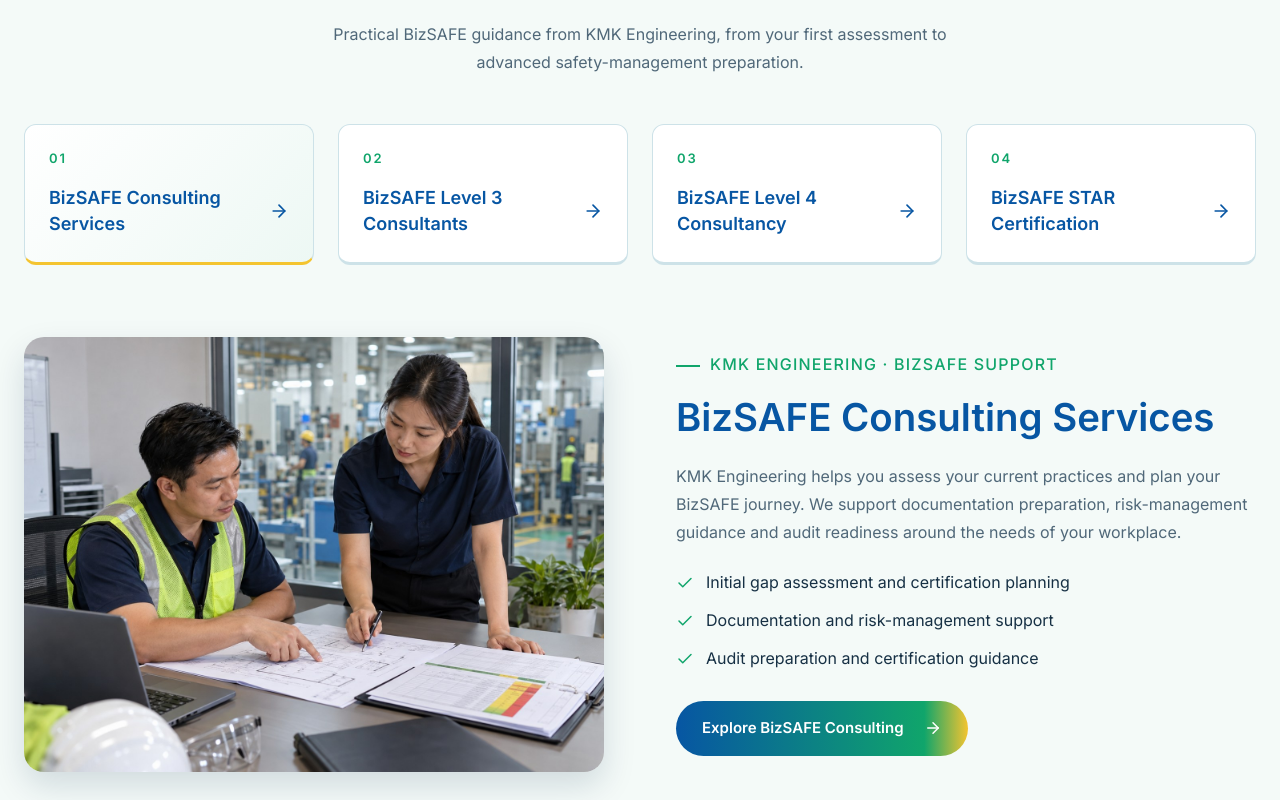
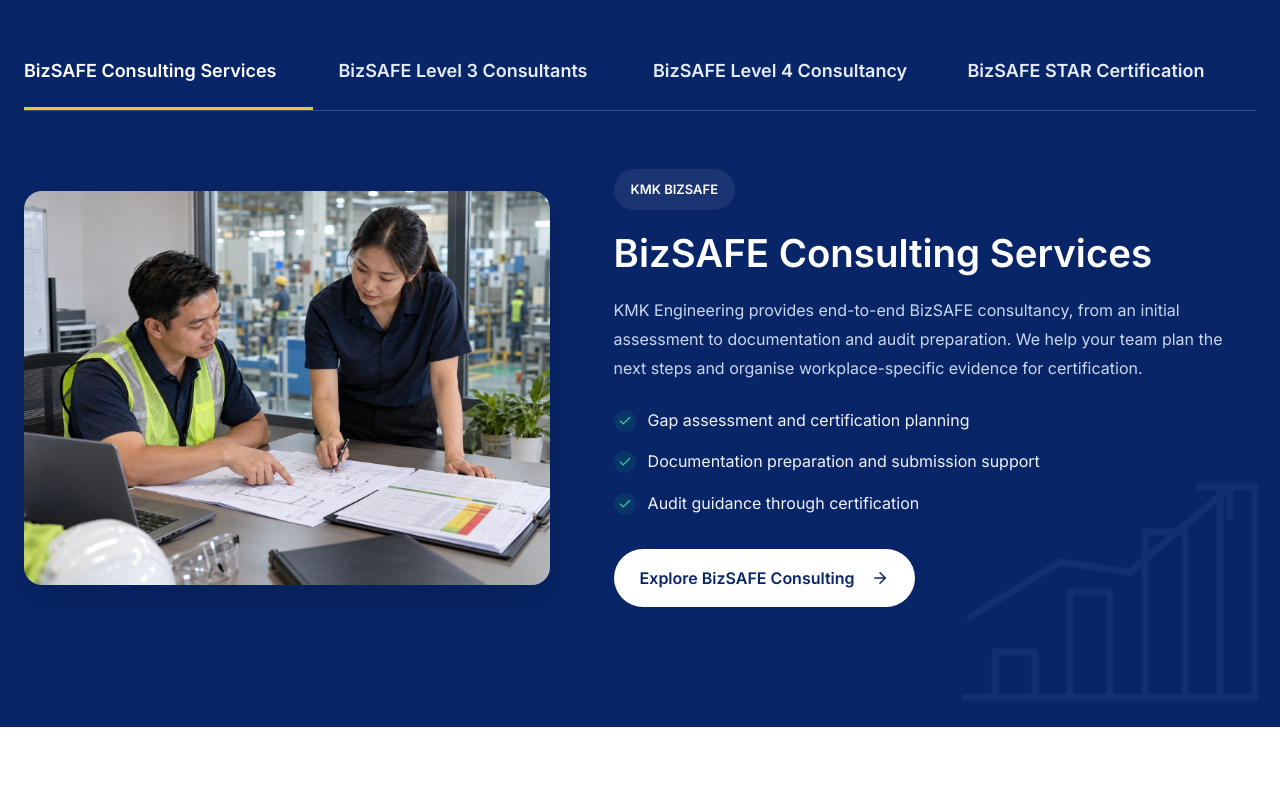
Before and after one commit to udhayas400-oss/KMK-, a React (Vite) app in the folder KMK-Engineering-Website/: page / in a window 1280 px wide. Shown: the part 2100-2900 px from the top of the page. Built offline with nearby package versions, Linux system fonts and the light colour scheme.

Commit message:
our servie update

```diff
--- a/KMK-Engineering-Website/src/components/site/OurServicesOverview.tsx
+++ b/KMK-Engineering-Website/src/components/site/OurServicesOverview.tsx
@@ -1,83 +1,93 @@
-import { useState } from 'react';
-import { motion, useReducedMotion } from 'framer-motion';
-import { ArrowRight, Check } from 'lucide-react';
-import { ButtonLabel } from './ButtonLabel';
+import { useEffect, useRef, useState, type KeyboardEvent } from 'react';
+import { AnimatePresence, motion, useReducedMotion } from 'framer-motion';
+import { ArrowRight, Check, Sparkles } from 'lucide-react';
 import './our-services.css';
 
 const services = [
   {
-    id: 'consulting', href: '/bizsafe', title: 'BizSAFE Consulting Services',
+    id: 'consulting', href: '/bizsafe', title: 'BizSAFE Consulting Services', badge: 'KMK BIZSAFE',
     image: '/service-photos/home-bizsafe-consulting.jpg',
     alt: 'Safety consultant reviewing workplace risk documentation with an operations manager',
-    description: 'KMK Engineering helps you assess your current practices and plan your BizSAFE journey. We support documentation preparation, risk-management guidance and audit readiness around the needs of your workplace.',
-    points: ['Initial gap assessment and certification planning', 'Documentation and risk-management support', 'Audit preparation and certification guidance'],
+    description: 'KMK Engineering provides end-to-end BizSAFE consultancy, from an initial assessment to documentation and audit preparation. We help your team plan the next steps and organise workplace-specific evidence for certification.',
+    points: ['Gap assessment and certification planning', 'Documentation preparation and submission support', 'Audit guidance through certification'],
     cta: 'Explore BizSAFE Consulting',
   },
   {
-    id: 'level3', href: '/bizsafe-level-3', title: 'BizSAFE Level 3 Consultants',
+    id: 'level3', href: '/bizsafe-level-3', title: 'BizSAFE Level 3 Consultants', badge: 'BIZSAFE LEVEL 3',
     image: '/service-photos/home-bizsafe-level3.jpg',
     alt: 'Safety inspector and technician assessing machinery risks on a factory floor',
-    description: 'Prepare for Level 3 with practical Risk Management Plan guidance, hazard identification and Risk Assessment support. KMK helps your team organise workplace safety documentation and prepare evidence for the independent audit.',
-    points: ['Risk Management Plan and Risk Assessment preparation', 'Hazard identification and workplace documentation', 'Audit-readiness checks and evidence organisation'],
-    cta: 'Learn More About Level 3',
+    description: 'Prepare your Risk Management Plan with practical risk-assessment and hazard-identification guidance. KMK helps your team organise safety documentation, review risk controls and prepare evidence for the independent audit.',
+    points: ['Risk assessment and hazard identification', 'Risk Management Plan and workplace documentation', 'Audit preparation and readiness review'],
+    cta: 'Explore BizSAFE Level 3',
   },
   {
-    id: 'level4', href: '/bizsafe-level-4', title: 'BizSAFE Level 4 Consultancy',
+    id: 'level4', href: '/bizsafe-level-4', title: 'BizSAFE Level 4 Consultancy', badge: 'BIZSAFE LEVEL 4',
     image: '/service-photos/home-bizsafe-level4.jpg',
     alt: 'Supervisors reviewing safety management procedures and implementation documents',
-    description: 'Build a Workplace Safety & Health Management System that supports your operations. KMK guides safety-management documentation, internal preparation and staff implementation so your team can work towards Level 4 audit readiness.',
-    points: ['Workplace Safety & Health Management System preparation', 'Safety procedures and staff implementation support', 'Internal readiness reviews and audit preparation'],
-    cta: 'Get Started with Level 4',
+    description: 'Develop a Workplace Safety & Health Management System suited to your operations. KMK supports safety documentation, implementation guidance and internal preparation so your team can work towards Level 4 audit readiness.',
+    points: ['WSH management-system and safety documentation', 'Staff implementation guidance and internal preparation', 'Audit-readiness checks and evidence organisation'],
+    cta: 'Explore BizSAFE Level 4',
   },
   {
-    id: 'star', href: '/bizsafe-star', title: 'BizSAFE STAR Certification Support',
-    choice: 'BizSAFE STAR Certification',
+    id: 'star', href: '/bizsafe-star', title: 'BizSAFE STAR Certification', badge: 'BIZSAFE STAR',
     image: '/service-photos/home-bizsafe-star.jpg',
     alt: 'Auditor and senior manager reviewing advanced safety compliance evidence',
-    description: 'Strengthen your safety-management system as you prepare for BizSAFE STAR. KMK supports ISO 45001 alignment where applicable, internal audit preparation, certification readiness and ongoing compliance planning.',
-    points: ['Advanced safety-management and ISO 45001 alignment', 'Internal audit and STAR certification preparation', 'Ongoing compliance and improvement planning'],
-    cta: 'Achieve BizSAFE STAR',
+    description: 'Strengthen advanced workplace safety management as you prepare for BizSAFE STAR. KMK supports certification preparation, internal audits and ISO 45001 alignment where relevant, with a focus on practical continual improvement.',
+    points: ['Advanced safety-management and ISO 45001 alignment', 'Internal audit support and certification preparation', 'Ongoing compliance and improvement planning'],
+    cta: 'Explore BizSAFE STAR',
   },
 ];
 
 export function OurServicesOverview() {
-  const [active, setActive] = useState('consulting');
+  const [activeService, setActiveService] = useState(0);
+  const tabs = useRef<(HTMLButtonElement | null)[]>([]);
   const reduced = useReducedMotion();
-  const entrance = (direction: number) => ({
-    hidden: { opacity: reduced ? 1 : 0, x: reduced ? 0 : direction * 50 },
-    visible: { opacity: 1, x: 0, transition: { duration: reduced ? 0 : .8, ease: [.22, 1, .36, 1] as const, staggerChildren: reduced ? 0 : .09 } },
-  });
-  const child = {
-    hidden: { opacity: reduced ? 1 : 0, y: reduced ? 0 : 18 },
-    visible: { opacity: 1, y: 0, transition: { duration: reduced ? 0 : .7, ease: [.22, 1, .36, 1] as const } },
+  const service = services[activeService];
+  useEffect(() => {
+    // Preload the four existing photographs to avoid a blank image on tab changes.
+    services.forEach(item => { const image = new Image(); image.src = item.image; });
+  }, []);
+  const select = (index: number) => {
+    setActiveService(index);
+    tabs.current[index]?.scrollIntoView({ block: 'nearest', inline: 'nearest', behavior: 'instant' });
   };
+  const keyboard = (event: KeyboardEvent<HTMLButtonElement>, index: number) => {
+    let next: number;
+    if (event.key === 'ArrowRight') next = (index + 1) % services.length;
+    else if (event.key === 'ArrowLeft') next = (index + services.length - 1) % services.length;
+    else if (event.key === 'Home') next = 0;
+    else if (event.key === 'End') next = services.length - 1;
+    else return;
+    event.preventDefault(); select(next); tabs.current[next]?.focus();
+  };
+  const transition = { duration: reduced ? 0 : .35, ease: [.22, 1, .36, 1] as const };
   return <section id="services" className="section kmk-services-overview" aria-labelledby="services-overview-title">
+    <svg className="kmk-services-growth" viewBox="0 0 340 260" fill="none" aria-hidden="true" focusable="false">
+      <path d="M25 230h290M55 230v-45h40v45M130 230V125h40v105M205 230V65h40v165M280 230V20h35v210M30 150l90-55 70 10 100-85m-30 0h30v30" stroke="currentColor" strokeWidth="7" strokeLinecap="round" strokeLinejoin="round" />
+    </svg>
     <div className="container">
       <div className="kmk-services-heading">
-        <span className="eyebrow">OUR SERVICES</span>
-        <h2 id="services-overview-title">Professional safety, certification and compliance support for your business</h2>
-        <p>Practical BizSAFE guidance from KMK Engineering, from your first assessment to advanced safety-management preparation.</p>
+        <span className="kmk-services-label"><Sparkles size={18} aria-hidden="true" />OUR SERVICES</span>
+        <h2 id="services-overview-title">Providing Professional<br /><span>BizSAFE Services</span> for Your Business</h2>
       </div>
-      <nav className="kmk-service-choices" aria-label="Explore BizSAFE services">
-        {services.map((service, index) => <a key={service.id} href={service.href} className={active === service.id ? 'is-active' : ''}>
-          <span className="kmk-choice-number">0{index + 1}</span>
-          <span>{service.choice || service.title}</span>
-          <ArrowRight size={20} aria-hidden="true" />
-        </a>)}
-      </nav>
-      <div className="kmk-service-previews">
-        {services.map((service, index) => <article className={'kmk-service-preview' + (index % 2 ? ' is-reversed' : '')} key={service.id} aria-labelledby={'home-service-' + service.id}>
-          <motion.div className="kmk-preview-image" variants={entrance(index % 2 ? 1 : -1)} initial="hidden" whileInView="visible" viewport={{ once: true, amount: .12 }}>
-            <img src={service.image} alt={service.alt} width="1200" height="900" loading="lazy" />
+      <div className="kmk-service-tabs" role="tablist" aria-label="BizSAFE services">
+        {services.map((item, index) => <button key={item.id} ref={element => { tabs.current[index] = element; }} id={'service-tab-' + item.id} type="button" role="tab" aria-selected={activeService === index} aria-controls="home-service-panel" tabIndex={activeService === index ? 0 : -1} onClick={() => select(index)} onKeyDown={event => keyboard(event, index)}>{item.title}</button>)}
+      </div>
+      <div id="home-service-panel" className="kmk-service-panel" role="tabpanel" aria-labelledby={'service-tab-' + service.id} tabIndex={0}>
+        <AnimatePresence mode="wait" initial={false}>
+          <motion.div className="kmk-service-active" key={service.id} initial={{ opacity: 0, y: reduced ? 0 : 12 }} animate={{ opacity: 1, y: 0 }} exit={{ opacity: 0, y: reduced ? 0 : 8 }} transition={transition}>
+            <motion.div className="kmk-preview-image" initial={{ opacity: 0, x: reduced ? 0 : -15 }} animate={{ opacity: 1, x: 0 }} transition={transition}>
+              <img src={service.image} alt={service.alt} width="1200" height="900" />
+            </motion.div>
+            <div className="kmk-preview-copy">
+              <span className="kmk-service-badge">{service.badge}</span>
+              <h3>{service.title}</h3>
+              <p>{service.description}</p>
+              <ul className="kmk-service-points">{service.points.map(point => <li key={point}><span className="kmk-service-check"><Check size={14} aria-hidden="true" /></span><span>{point}</span></li>)}</ul>
+              <a className="kmk-service-cta" href={service.href}>{service.cta}<ArrowRight size={18} aria-hidden="true" /></a>
+            </div>
           </motion.div>
-          <motion.div className="kmk-preview-copy" variants={entrance(index % 2 ? -1 : 1)} initial="hidden" whileInView="visible" viewport={{ once: true, amount: .12 }} onViewportEnter={() => setActive(service.id)}>
-            <motion.span className="eyebrow" variants={child}>KMK Engineering · BizSAFE Support</motion.span>
-            <motion.h3 id={'home-service-' + service.id} variants={child}>{service.title}</motion.h3>
-            <motion.p variants={child}>{service.description}</motion.p>
-            <ul className="check-list">{service.points.map(point => <motion.li variants={child} key={point}><Check size={18} aria-hidden="true" /><span>{point}</span></motion.li>)}</ul>
-            <motion.div variants={child}><a className="button-primary" href={service.href}><ButtonLabel>{service.cta}</ButtonLabel><ArrowRight size={18} aria-hidden="true" /></a></motion.div>
-          </motion.div>
-        </article>)}
+        </AnimatePresence>
       </div>
     </div>
   </section>;
--- a/KMK-Engineering-Website/src/components/site/our-services.css
+++ b/KMK-Engineering-Website/src/components/site/our-services.css
@@ -1,24 +1,32 @@
-.kmk-services-overview{background:var(--surface-soft);overflow:clip}
-.kmk-services-heading{text-align:center;max-width:820px;margin:0 auto 48px}
-.kmk-services-heading p{max-width:650px;margin:22px auto 0}
-.kmk-service-choices{display:grid;grid-template-columns:repeat(4,minmax(0,1fr));gap:24px;margin-bottom:72px}
-.kmk-service-choices a{position:relative;display:grid;grid-template-columns:1fr auto;align-items:center;gap:18px;padding:24px;border:1px solid var(--line);border-bottom:3px solid var(--line);border-radius:12px;background:white;color:var(--blue-dark);font-size:18px;font-weight:600;line-height:1.45;transition:transform .25s,box-shadow .25s,border-color .25s,color .25s}
-.kmk-choice-number{grid-column:1/-1;font-size:13px;letter-spacing:2px;color:var(--green)}
-.kmk-service-choices a.is-active{border-bottom-color:var(--gold);background:linear-gradient(135deg,#fff,#edf8f4)}
-.kmk-service-choices a:hover,.kmk-service-choices a:focus-visible{transform:translateY(-4px);box-shadow:0 12px 26px #0756a318;border-color:var(--green);border-bottom-color:var(--gold);color:var(--green)}
-.kmk-service-preview{display:grid;grid-template-columns:minmax(0,1fr) minmax(0,1fr);align-items:center;gap:72px}
-.kmk-service-preview+.kmk-service-preview{margin-top:80px;padding-top:80px;border-top:1px solid var(--line)}
+.kmk-services-overview{position:relative;background:#082567;color:#fff;overflow:clip}
+.kmk-services-overview>.container{position:relative;z-index:1}
+.kmk-services-heading{text-align:center;max-width:900px;margin:0 auto 54px}
+.kmk-services-label{display:inline-flex;align-items:center;gap:12px;color:var(--gold);font-weight:600;font-size:14px;letter-spacing:1px}
+.kmk-services-heading h2{color:#fff;margin-top:24px;line-height:1.2;font-size:clamp(32px,3.3vw,48px)}
+.kmk-services-heading h2 span{color:var(--gold)}
+.kmk-service-tabs{display:grid;grid-template-columns:repeat(4,minmax(0,1fr));gap:26px;border-bottom:1px solid #ffffff30;margin-bottom:58px}
+.kmk-service-tabs button{position:relative;border:0;border-bottom:3px solid transparent;background:transparent;color:#e6ecfb;text-align:left;padding:0 0 23px;font-size:18px;font-weight:600;line-height:1.45;cursor:pointer;transition:color .2s,border-color .2s}
+.kmk-service-tabs button[aria-selected=true]{color:#fff;border-bottom-color:var(--gold)}
+.kmk-service-tabs button:hover{color:var(--gold)}
+.kmk-service-tabs button:focus-visible{outline:2px solid var(--gold);outline-offset:4px}
+.kmk-service-panel{outline-offset:8px}
+.kmk-service-active{display:grid;grid-template-columns:minmax(0,.9fr) minmax(0,1.1fr);align-items:center;gap:64px}
 .kmk-preview-image,.kmk-preview-copy{min-width:0}
 .kmk-preview-image{aspect-ratio:4/3}
-.kmk-preview-image img{width:100%;height:100%;object-fit:cover;border-radius:20px;box-shadow:0 14px 32px #062c4a25}
-.kmk-service-preview.is-reversed .kmk-preview-image{grid-column:2;grid-row:1}
-.kmk-service-preview.is-reversed .kmk-preview-copy{grid-column:1;grid-row:1}
-.kmk-preview-copy h3{font-size:clamp(28px,3vw,42px);line-height:1.2;color:var(--blue-dark);margin:18px 0 22px}
-.kmk-preview-copy .check-list{margin:24px 0 30px}
-.kmk-preview-copy .check-list svg{flex-shrink:0}
-.kmk-preview-copy .button-primary{max-width:100%;white-space:normal}
-@media(max-width:1199px){.kmk-service-choices{gap:18px}.kmk-service-choices a{padding:20px;font-size:16px}.kmk-service-preview{gap:40px}}
-@media(max-width:991px){.kmk-service-choices{grid-template-columns:repeat(2,minmax(0,1fr));margin-bottom:55px}.kmk-service-preview{grid-template-columns:minmax(0,1fr);gap:32px}.kmk-service-preview.is-reversed .kmk-preview-image,.kmk-service-preview.is-reversed .kmk-preview-copy{grid-column:auto;grid-row:auto}.kmk-preview-image{width:100%;max-width:680px;margin:auto}.kmk-service-preview+.kmk-service-preview{padding-top:55px;margin-top:55px}}
-@media(max-width:767px){.kmk-services-heading{margin-bottom:32px}.kmk-service-choices{gap:14px}.kmk-service-choices a{padding:18px;font-size:15px}.kmk-preview-copy h3{font-size:30px}.kmk-preview-copy .button-primary{gap:12px}}
-@media(max-width:375px){.kmk-service-choices{grid-template-columns:minmax(0,1fr)}}
-@media(prefers-reduced-motion:reduce){.kmk-service-choices a{transition:none}.kmk-service-choices a:hover{transform:none}}
+.kmk-preview-image img{width:100%;height:100%;object-fit:cover;border-radius:18px;box-shadow:0 14px 32px #00000020}
+.kmk-service-badge{display:inline-block;border-radius:30px;background:#ffffff12;color:#fff;padding:10px 17px;font-size:13px;font-weight:600}
+.kmk-preview-copy h3{color:#fff;font-size:clamp(28px,3vw,40px);line-height:1.2;margin:20px 0}
+.kmk-preview-copy p{color:#c9d8ef;line-height:1.8;margin:0}
+.kmk-service-points{list-style:none;padding:0;display:grid;gap:16px;margin:25px 0 32px}
+.kmk-service-points li{display:flex;align-items:flex-start;gap:12px;color:#f0f4fc;line-height:1.6}
+.kmk-service-check{display:grid;place-items:center;flex-shrink:0;width:22px;height:22px;border-radius:50%;color:#31d6a1;background:#0ca37424;margin-top:2px}
+.kmk-service-cta{display:inline-flex;align-items:center;justify-content:center;gap:16px;border-radius:40px;background:#fff;color:#082567;padding:17px 26px;font-weight:600;max-width:100%;line-height:1.5;transition:transform .25s,box-shadow .25s}
+.kmk-service-cta svg{flex-shrink:0;transition:transform .25s}
+.kmk-service-cta:hover{transform:translateY(-3px);box-shadow:0 12px 24px #00000025}
+.kmk-service-cta:hover svg{transform:translateX(4px)}
+.kmk-service-cta:focus-visible{outline:2px solid var(--gold);outline-offset:4px}
+.kmk-services-growth{position:absolute;width:340px;height:260px;right:0;bottom:0;color:#97b6ec;opacity:.07;pointer-events:none}
+@media(max-width:1199px){.kmk-service-tabs{gap:20px}.kmk-service-tabs button{font-size:16px}.kmk-service-active{gap:40px}}
+@media(max-width:991px){.kmk-service-tabs{display:flex;overflow-x:auto;gap:28px;padding:4px 4px 0;scrollbar-width:thin;scrollbar-color:#ffffff40 transparent}.kmk-service-tabs button{flex:0 0 auto;max-width:240px;white-space:nowrap}.kmk-service-active{grid-template-columns:minmax(0,1fr);gap:32px}.kmk-preview-image{max-width:680px;width:100%;margin:auto}.kmk-service-tabs{margin-bottom:40px}}
+@media(max-width:767px){.kmk-services-heading{margin-bottom:34px}.kmk-services-heading h2{font-size:32px}.kmk-service-tabs button{font-size:15px;padding-bottom:18px}.kmk-preview-copy h3{font-size:30px}.kmk-service-cta{padding:15px 22px;font-size:14px}.kmk-services-growth{width:230px;height:180px}}
+@media(prefers-reduced-motion:reduce){.kmk-service-tabs button,.kmk-service-cta,.kmk-service-cta svg{transition:none}.kmk-service-cta:hover,.kmk-service-cta:hover svg{transform:none}}
```
